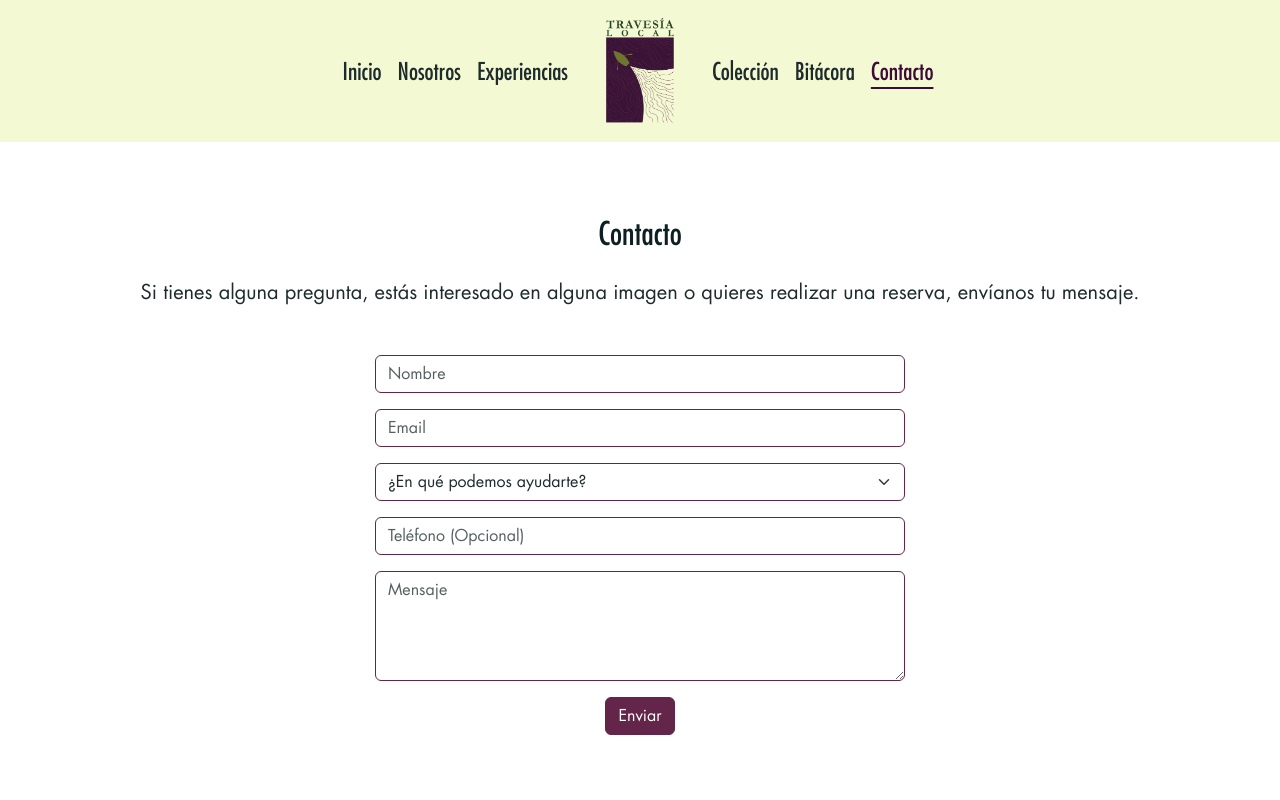
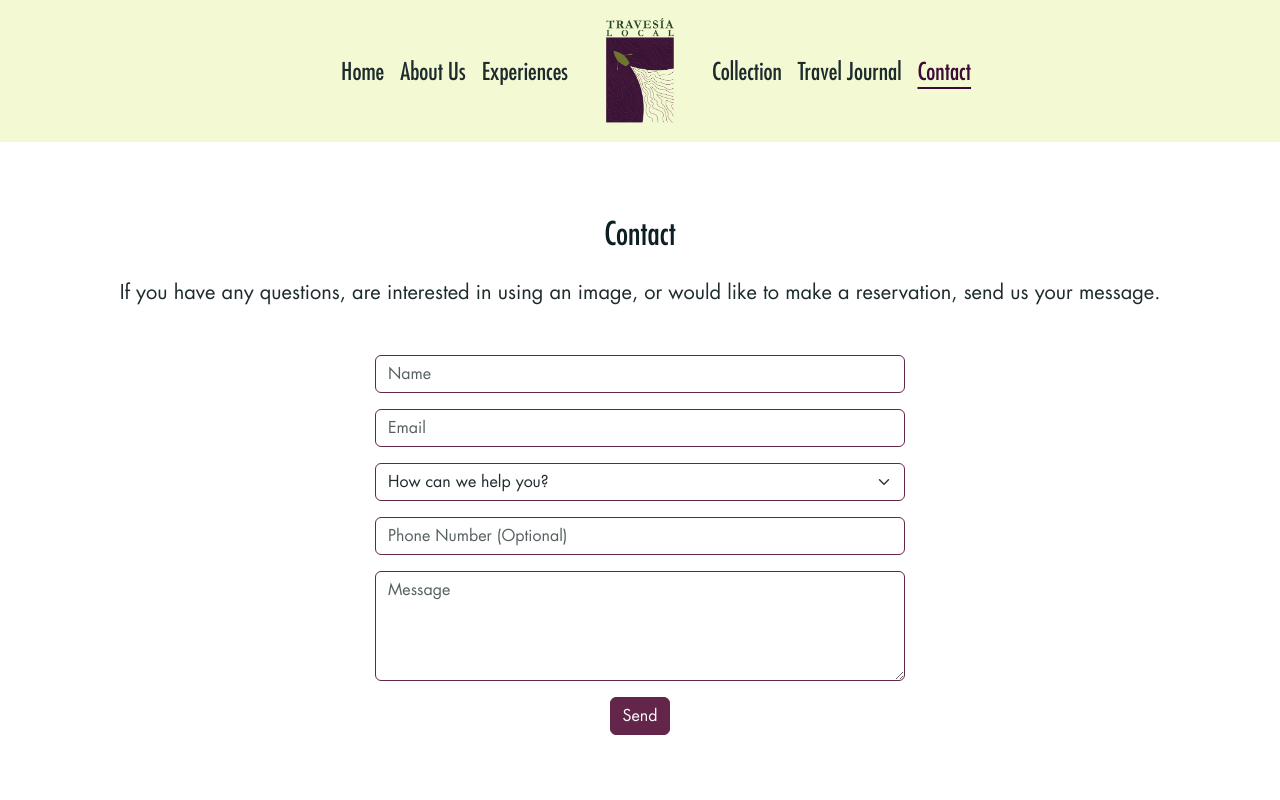
Before and after one commit to RamirezJM/Travesia_Local, a website: page en/contact.html in a window 1280 px wide. Shown: the top 800 px of the page. Drawn offline with nearby package versions, Linux system fonts and the light colour scheme; files that its build step writes are made by us from their sources; files whose address does not match are found by name.

Commit message:
docs: traducir formulario contacto al inglés

```diff
--- a/en/contact.html
+++ b/en/contact.html
@@ -4,7 +4,7 @@
 <head>
   <meta charset="UTF-8">
   <meta name="viewport" content="width=device-width, initial-scale=1.0">
-  <link rel="icon" type="image/png" sizes="32x32" href="assets/images/favicon-32x32.png">
+  <link rel="icon" type="image/png" sizes="32x32" href="/assets/images/favicon-32x32.png">
   <meta property="og:title" content="Contact | Travesía Local">
   <meta property="og:image" content="https://travesialocal.cl/assets/images/travesia-og.jpg">
   <meta property="og:type" content="website">
@@ -17,7 +17,7 @@
   <link rel="alternate" hreflang="en" href="https://travesialocal.cl/en/contact" />
   <link rel="alternate" hreflang="x-default" href="https://travesialocal.cl/contacto" />
 
-  <link rel="stylesheet" href="assets/css/styles.css">
+  <link rel="stylesheet" href="/assets/css/styles.css">
   <meta name="description"
     content="Plan your trip to Caleta Tortel with Travesía Local. Contact us to book your navigation, culture, and nature experience in Patagonia. Start your journey!">
   <title>Contact | Travesía Local</title>
@@ -53,86 +53,75 @@
 
 <body>
 
-  <nav class="navbar navbar-expand-md navbar-light bg-light">
+  <nav class="navbar navbar-expand-md bg-light">
     <div class="container">
-
-      <a class="navbar-brand d-md-none" href="/">
-        <img src="assets/images/logo.png" alt="logo Travesía Local" class="logo" >
+      <a class="navbar-brand d-md-none" href="/en/">
+        <img src="/assets/images/logo.png" alt="logo Travesía Local" class="logo">
       </a>
-      <button class="navbar-toggler" type="button" data-bs-toggle="collapse"
-        data-bs-target="#navbarContent">
+      <button class="navbar-toggler" type="button" data-bs-toggle="collapse" data-bs-target="#navbarContent">
         <span class="navbar-toggler-icon"></span>
       </button>
-
       <div class="collapse navbar-collapse" id="navbarContent">
         <div class="navbar-grid-container w-100">
-
           <ul class="navbar-nav group-left">
-            <li class="nav-item"><a class="nav-link fw-bold fs-4" href="/">Inicio</a></li>
-            <li class="nav-item"><a class="nav-link fw-bold fs-4" href="nosotros.html">Nosotros</a></li>
-            <li class="nav-item"><a class="nav-link fw-bold fs-4" href="experiencias.html">Experiencias</a></li>
+            <li class="nav-item"><a class="nav-link fw-bold fs-4" href="en/">Home</a></li>
+            <li class="nav-item"><a class="nav-link fw-bold fs-4" href="about-us.html">About Us</a></li>
+            <li class="nav-item"><a class="nav-link fw-bold fs-4" href="experiences.html">Experiences</a></li>
           </ul>
-
-          <a class="navbar-brand d-none d-md-block mx-0" href="/">
-            <img src="assets/images/logo.png" alt="logo Travesía Local" class="logo">
+          <a class="navbar-brand d-none d-md-block mx-0" href="/en/">
+            <img src="/assets/images/logo.png" alt="logo Travesía Local" class="logo">
           </a>
+          <ul class="navbar-nav group-right">
+            <li class="nav-item"><a class="nav-link fw-bold fs-4" href="collection.html">Collection</a></li>
+            <li class="nav-item"><a class="nav-link fw-bold fs-4" href="travel-journal.html">Travel Journal</a></li>
+            <li class="nav-item"><a class="nav-link fw-bold fs-4 active" href="contact.html">Contact</a></li>
+          </ul>
+        </div>
+      </div>
+    </div>
+  </nav>
 
 
-          <ul class="navbar-nav group-right">
-            <li class="nav-item"><a class="nav-link fw-bold fs-4" href="coleccion.html">Colección</a></li>
-            <li class="nav-item"><a class="nav-link fw-bold fs-4" href="bitacora.html">Bitácora</a></li>
-            <li class="nav-item"><a class="nav-link fw-bold fs-4 active" href="contacto.html">Contacto</a></li>
-          </ul>
-
-
-        </div>
-      </div>
-
-
-
-    </div>
-  </nav>
   <section class="contacto my-5 p-4" id="contacto">
     <div class="container">
-      <h2 class="text-center mb-4 contacto__title">Contacto</h2>
-      <p class="text-center lead fw-normal contacto__subtitle">Si tienes alguna pregunta, estás interesado en alguna imagen o quieres realizar una
-        reserva, envíanos tu mensaje.</p>
+      <h2 class="text-center mb-4 contacto__title">Contact</h2>
+      <p class="text-center lead fw-normal contacto__subtitle">If you have any questions, are interested in using an
+        image, or would like to make a reservation, send us your message.</p>
       <div class="row justify-content-center">
         <div class="col-sm-10 col-md-8 col-lg-6">
           <form class="my-2 p-2 rounded-2 needs-validation" action="https://formspree.io/f/xeeravro" method="POST"
             novalidate>
 
-            <input type="text" name="nombre" placeholder="Nombre" class="form-control border-primary w-100 my-3"
+            <input type="text" name="nombre" placeholder="Name" class="form-control border-primary w-100 my-3"
               required aria-describedby="nombre" aria-label="nombre" minlength="6">
-            <div class="invalid-feedback text-center" id="nombre">El nombre debe tener más de 6 caracteres</div>
+            <div class="invalid-feedback text-center" id="nombre">Name must be more than 6 characters long.</div>
 
             <input type="email" name="email" placeholder="Email" class=" form-control border-primary w-100 my-3"
               required aria-describedby="email" aria-label="email">
-            <div class="invalid-feedback text-center" id="email">El formato de email no es válido</div>
+            <div class="invalid-feedback text-center" id="email">Please enter a valid email address.</div>
 
             <select name="motivo_contacto" class="form-select border-primary w-100 my-3" required
               aria-describedby="motivo" aria-label="Motivo de contacto">
-              <option selected disabled value="">¿En qué podemos ayudarte?</option>
-              <option value="informacion">Necesito más información</option>
-              <option value="reserva">Quiero reservar un tour</option>
-              <option value="uso-imagen">Me interesa una imagen del sitio</option>
+              <option selected disabled value="">How can we help you?</option>
+              <option value="informacion">I need more information</option>
+              <option value="reserva">I want to book a tour</option>
+              <option value="uso-imagen">I am interested in using an image from the site</option>
             </select>
             <div class="invalid-feedback text-center" id="motivo">
-              Por favor, selecciona una opción para continuar
+              Please select an option to continue.
             </div>
 
-            <input type="tel" name="telefono" placeholder="Teléfono (Opcional)"
+            <input type="tel" name="telefono" placeholder="Phone Number (Optional)"
               class="form-control border-primary w-100 my-3" pattern="[0-9]{7,15}" aria-describedby="tel-feedback"
               aria-label="telefono">
             <div class="invalid-feedback text-center" id="tel-feedback">
-              El número debe tener entre 7 y 15 digitos.
+             Phone number must be between 7 and 15 digits.
             </div>
 
-            <textarea placeholder="Mensaje" name="mensaje" class="form-control border-primary w-100 my-3" required
+            <textarea placeholder="Message" name="mensaje" class="form-control border-primary w-100 my-3" required
               aria-describedby="mensaje" aria-label="mensaje" minlength="10" rows="4"></textarea>
-            <div class="invalid-feedback text-center" id="mensaje">El mensaje debe tener más de 10 caracteres</div>
-            <button class="btn btn-primary form__btn form__btn--lg d-block mx-auto mt-3"
-              type="submit">Enviar</button>
+            <div class="invalid-feedback text-center" id="mensaje">Message must be more than 10 characters long.</div>
+            <button class="btn btn-primary form__btn form__btn--lg d-block mx-auto mt-3" type="submit">Send</button>
           </form>
         </div>
       </div>
@@ -152,7 +141,7 @@
           <p id="modal-respuesta-mensaje"></p>
         </div>
         <div class="modal-footer">
-          <button type="button" class="btn btn-secondary" data-bs-dismiss="modal">Cerrar</button>
+          <button type="button" class="btn btn-secondary" data-bs-dismiss="modal">Close</button>
         </div>
       </div>
     </div>
@@ -171,13 +160,13 @@
         </div>
         <div class="col-md-4 text-center">
           <h5>Contáctanos</h5>
-         <div class="d-flex gap-2 justify-content-center">
+          <div class="d-flex gap-2 justify-content-center">
             <a href="https://wa.me/56982498803" target="_blank" rel="noopener noreferrer"><img
                 src="assets/images/iconos/whatsapp.svg" alt="icono whatsapp" class="icono-redes"></a>
             <a href="mailto:hola@travesialocal.cl"><img src="assets/images/iconos/mail.svg" alt="icono mail"
-               class="icono-redes"></a>
-            <a href="https://www.instagram.com/travesia_local" target="_blank" rel="noopener noreferrer"><img src="assets/images/iconos/instagram.svg"
-                alt="icono instagram" class="icono-redes"></a>
+                class="icono-redes"></a>
+            <a href="https://www.instagram.com/travesia_local" target="_blank" rel="noopener noreferrer"><img
+                src="assets/images/iconos/instagram.svg" alt="icono instagram" class="icono-redes"></a>
           </div>
         </div>
       </div>
@@ -192,7 +181,7 @@
   </footer>
 
 
-   <div class="modal fade" id="terminos-modal" tabindex="-1" aria-labelledby="exampleModalLabel" aria-hidden="true">
+  <div class="modal fade" id="terminos-modal" tabindex="-1" aria-labelledby="exampleModalLabel" aria-hidden="true">
     <div class="modal-dialog">
       <div class="modal-content">
         <div class="modal-header">
```
